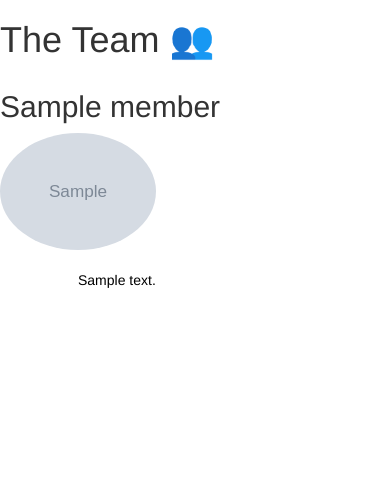
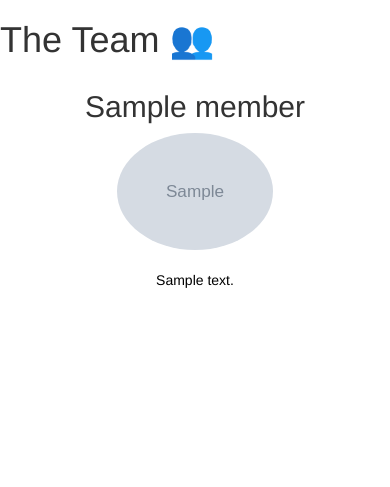
Before and after one commit to katkoler/drug_reminder, a Flask app: template templates/about.html in a window 390 px wide. Shown: the top 487 px of the page. Run offline with Flask 2, Linux system fonts and the light colour scheme; the template is opened without the code that fills it: most values are stand-ins (such as "Sample title", 1, 10 or a date in 2020); grey boxes marked "Sample" are stand-in pictures; some libraries are stand-ins or nearby versions.

Commit message:
center about page

```diff
--- a/static/css/stylesheet.css
+++ b/static/css/stylesheet.css
@@ -59,7 +59,7 @@ input[type=submit]:hover {
     padding: 20px;
 }
 
-
+/*About*/
 .about-container {
     display: grid;
     grid-template-rows: 2fr 2fr;
@@ -95,9 +95,18 @@ input[type=submit]:hover {
   }
 }
 
-
 @supports not (display: grid) {
   .about-container {
     margin-bottom: 25px;
   }
 }
+
+@media screen and (max-width: 500px) {
+  .blocks {
+    flex: 1 1 100%;
+  }
+}
+
+.block {
+  text-align: center;
+}
--- a/templates/header.html
+++ b/templates/header.html
@@ -20,5 +20,5 @@
 		<meta name="viewport" content="width=device-width, initial-scale=1">
     	<link rel="stylesheet" href="https://maxcdn.bootstrapcdn.com/bootstrap/3.3.7/css/bootstrap.min.css">
    	 	<script src="https://maxcdn.bootstrapcdn.com/bootstrap/3.3.7/js/bootstrap.min.js"></script>
-
+		<link rel="icon" href="{{ url_for('static', filename='Pills128.png') }}" sizes="any" type="image/png">
 </head>
```
Also changed, not shown: static/Pills128.png (added).
